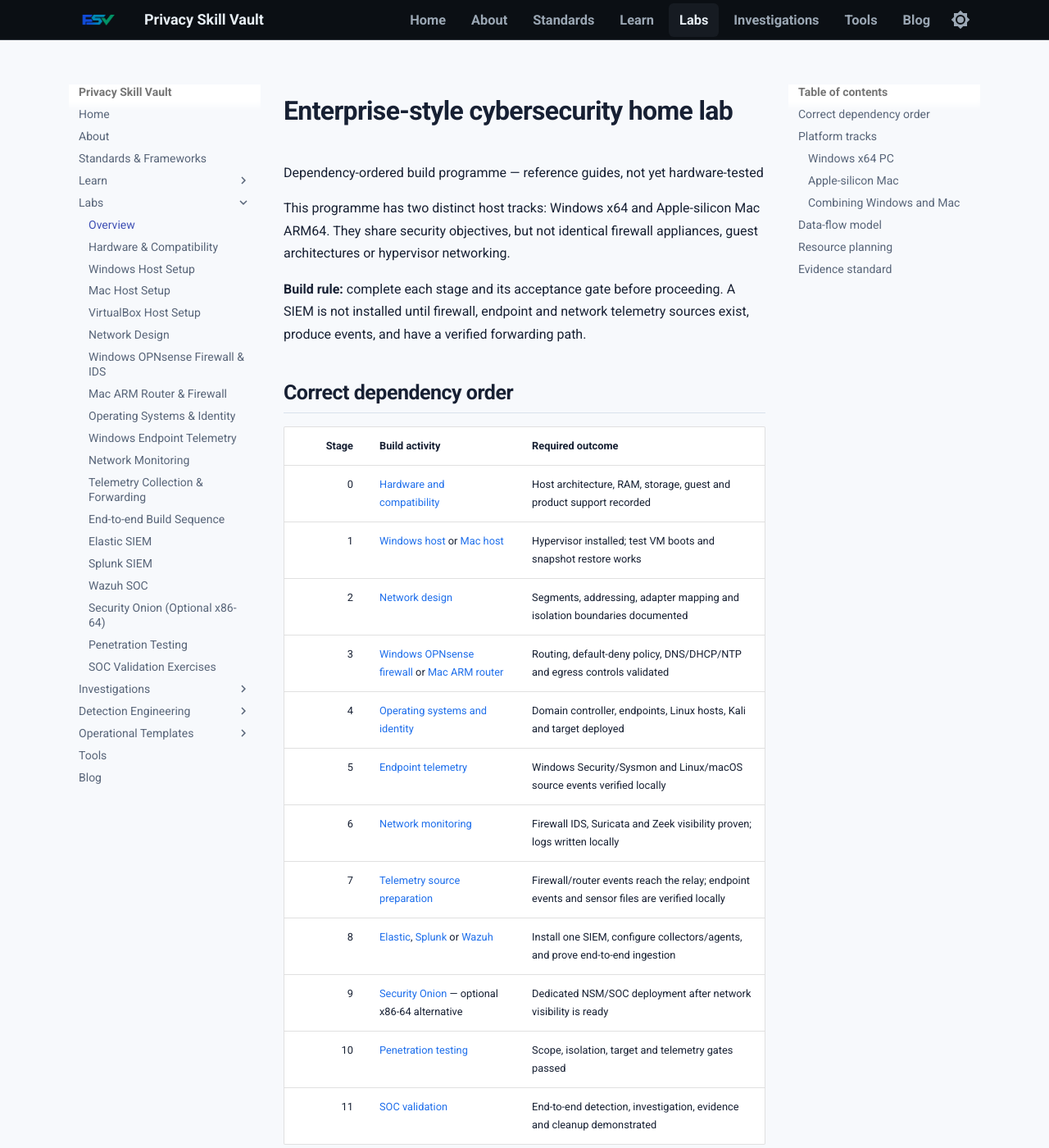
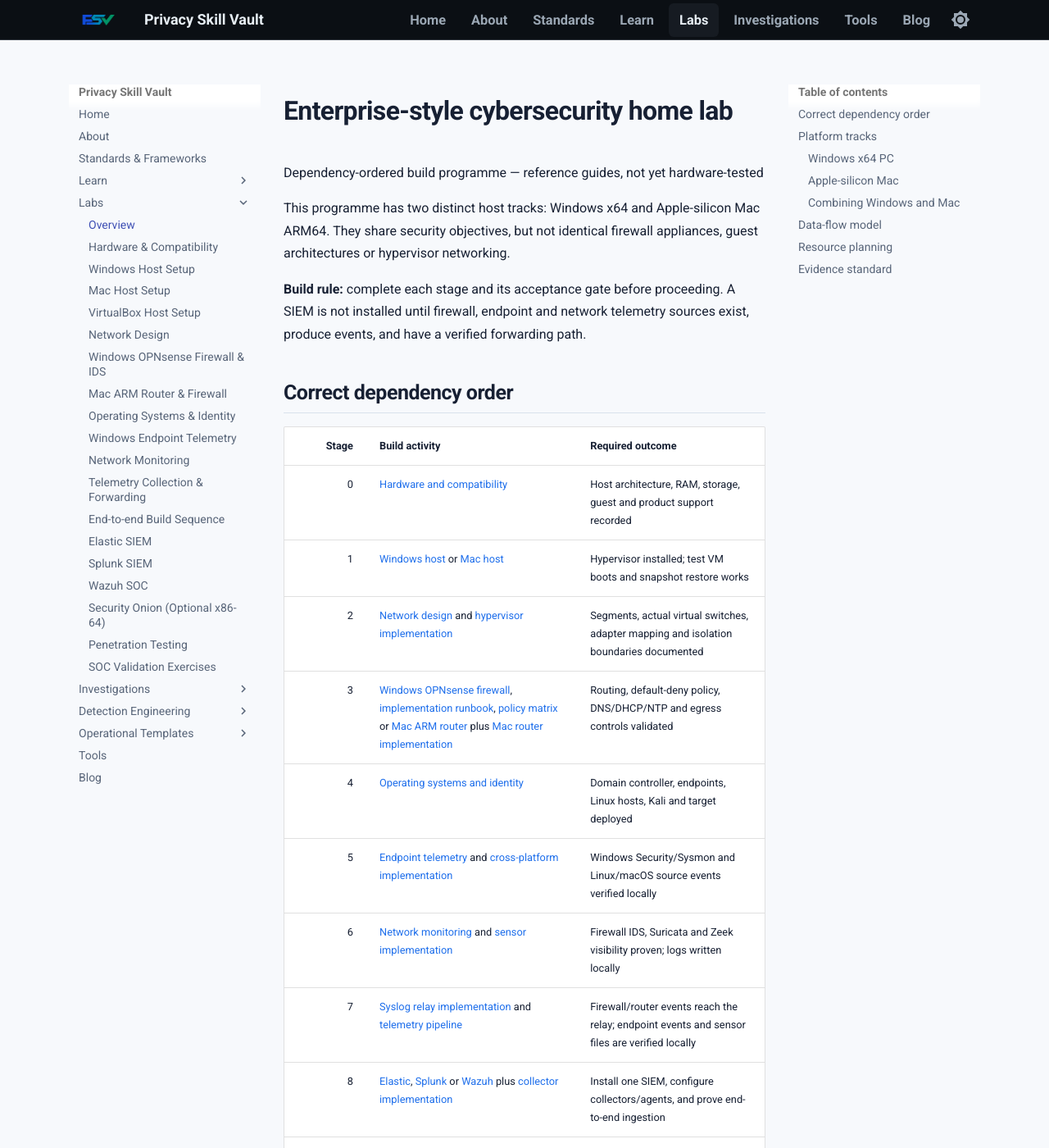
Before and after one commit to PrivacySkillVault/privacyskillvault.github.io, an MkDocs documentation site: the page built from docs/labs/index.md, in a window 1280 px wide and 1400 px high. Shown: the whole window at 82% size. Built offline with MkDocs 1.6.1 and Material for MkDocs 9.7.7, drawn with Linux system fonts in a browser that asks for light colours.

Commit message:
Apply Phase 6 implementation runbooks

```diff
--- a/docs/labs/index.md
+++ b/docs/labs/index.md
@@ -12,13 +12,13 @@
 |---:|---|---|
 | 0 | [Hardware and compatibility](requirements.md) | Host architecture, RAM, storage, guest and product support recorded |
 | 1 | [Windows host](platform-windows.md) or [Mac host](platform-macos.md) | Hypervisor installed; test VM boots and snapshot restore works |
-| 2 | [Network design](network-design.md) | Segments, addressing, adapter mapping and isolation boundaries documented |
-| 3 | [Windows OPNsense firewall](firewall-routing.md) or [Mac ARM router](mac-arm-routing.md) | Routing, default-deny policy, DNS/DHCP/NTP and egress controls validated |
+| 2 | [Network design](network-design.md) and [hypervisor implementation](hypervisor-network-implementation.md) | Segments, actual virtual switches, adapter mapping and isolation boundaries documented |
+| 3 | [Windows OPNsense firewall](firewall-routing.md), [implementation runbook](opnsense-implementation.md), [policy matrix](firewall-policy-matrix.md) or [Mac ARM router](mac-arm-routing.md) plus [Mac router implementation](mac-arm-router-implementation.md) | Routing, default-deny policy, DNS/DHCP/NTP and egress controls validated |
 | 4 | [Operating systems and identity](operating-systems.md) | Domain controller, endpoints, Linux hosts, Kali and target deployed |
-| 5 | [Endpoint telemetry](windows-endpoint-telemetry.md) | Windows Security/Sysmon and Linux/macOS source events verified locally |
-| 6 | [Network monitoring](network-monitoring.md) | Firewall IDS, Suricata and Zeek visibility proven; logs written locally |
-| 7 | [Telemetry source preparation](telemetry-pipeline.md) | Firewall/router events reach the relay; endpoint events and sensor files are verified locally |
-| 8 | [Elastic](elastic-siem.md), [Splunk](splunk-siem.md) or [Wazuh](wazuh-soc.md) | Install one SIEM, configure collectors/agents, and prove end-to-end ingestion |
+| 5 | [Endpoint telemetry](windows-endpoint-telemetry.md) and [cross-platform implementation](endpoint-telemetry-implementation.md) | Windows Security/Sysmon and Linux/macOS source events verified locally |
+| 6 | [Network monitoring](network-monitoring.md) and [sensor implementation](network-sensor-implementation.md) | Firewall IDS, Suricata and Zeek visibility proven; logs written locally |
+| 7 | [Syslog relay implementation](syslog-relay-implementation.md) and [telemetry pipeline](telemetry-pipeline.md) | Firewall/router events reach the relay; endpoint events and sensor files are verified locally |
+| 8 | [Elastic](elastic-siem.md), [Splunk](splunk-siem.md) or [Wazuh](wazuh-soc.md) plus [collector implementation](siem-collector-implementation.md) | Install one SIEM, configure collectors/agents, and prove end-to-end ingestion |
 | 9 | [Security Onion](security-onion.md) — optional x86-64 alternative | Dedicated NSM/SOC deployment after network visibility is ready |
 | 10 | [Penetration testing](penetration-testing.md) | Scope, isolation, target and telemetry gates passed |
 | 11 | [SOC validation](soc-exercises.md) | End-to-end detection, investigation, evidence and cleanup demonstrated |
```
